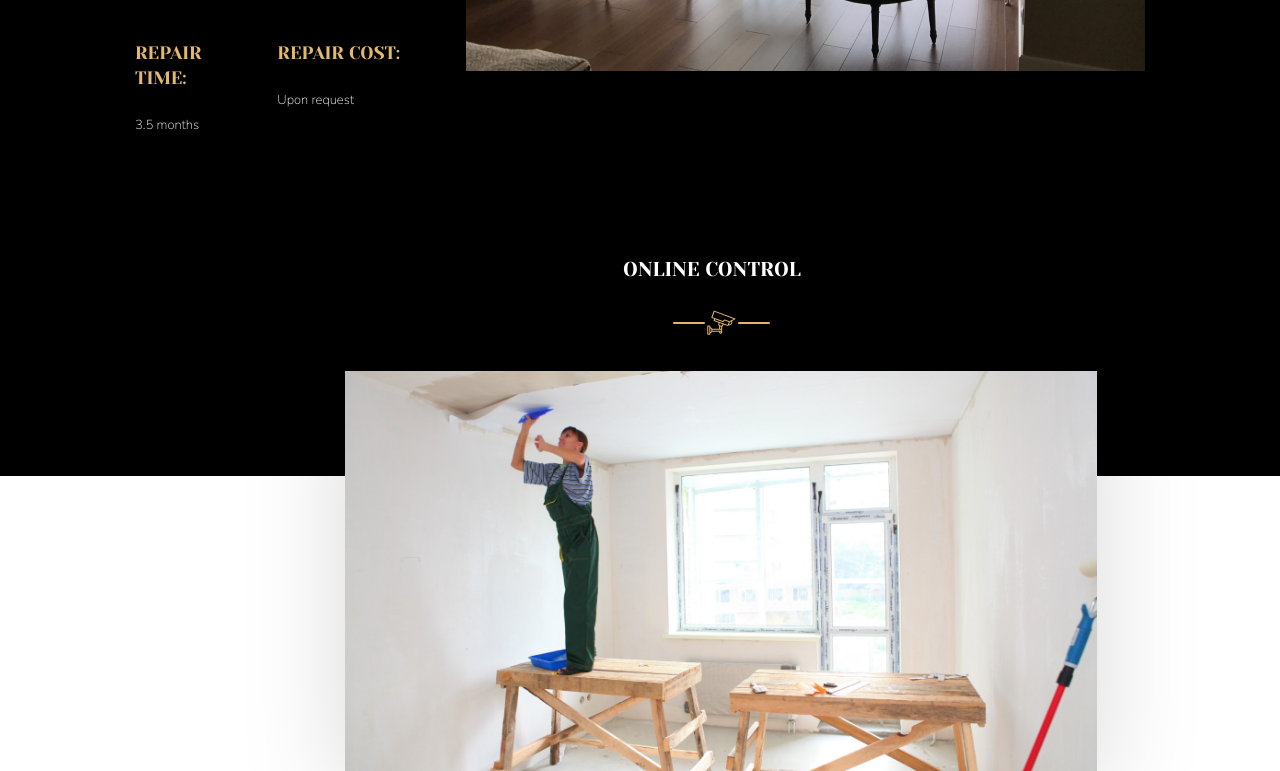
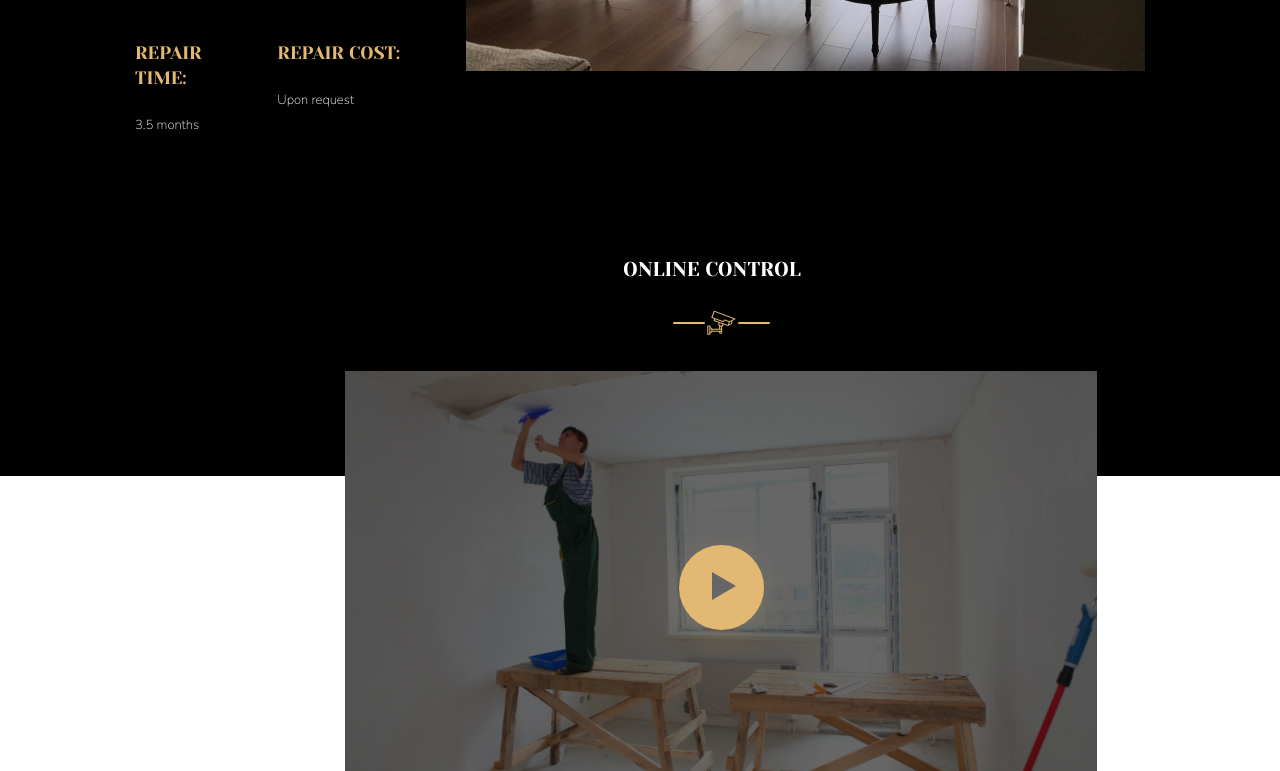
Before and after one commit to ekaterina1994chernaya/project-store, a plain HTML site: page index.html in a window 1280 px wide. Shown: the part 1481-2252 px from the top of the page. Drawn offline with Linux system fonts and the light colour scheme.

Commit message:
Added file play.svg, button-play

```diff
--- a/index.html
+++ b/index.html
@@ -101,9 +101,10 @@
                     <img src="./images/logo/logo-camera.svg" class="logo-controle">
                     <div class="line line-2"></div>
                 </div>
+
                 <section class="video-block">
-                    <img src="/images/psevdo-video.png" class="video">
-                    <div class="overlay-video"></div>
+                    <img src="/images/psevdo-video.png" class="video" alt="видео">
+                    <button class="button button-play"><img src="/images/logo/play.svg" class="play"></button>
                 </section>
             </section>
 
--- a/style.css
+++ b/style.css
@@ -316,4 +316,29 @@ body *{
     filter: drop-shadow(0px 20px 50px rgba(0, 0, 0, 0.15));
     position: absolute;
     margin-top: 36px;
+
 }
+
+.video-block img{
+    filter: brightness(40%);
+    z-index: 0;
+}
+
+.play{
+    width: 30px;
+    padding-left: 6px;
+    z-index: 3;
+}
+
+.button-play{
+    background: #E3B873;
+    box-shadow: 0px 5px 30px rgba(227, 184, 115, 0.2);
+    border-radius: 50%;
+    border: none;
+    z-index: 2;
+    position: relative;
+    margin-top: 210px;
+    width: 85px;
+    height: 85px;
+    z-index: 2;
+}
```
Also changed, not shown: images/logo/play.svg (added).
